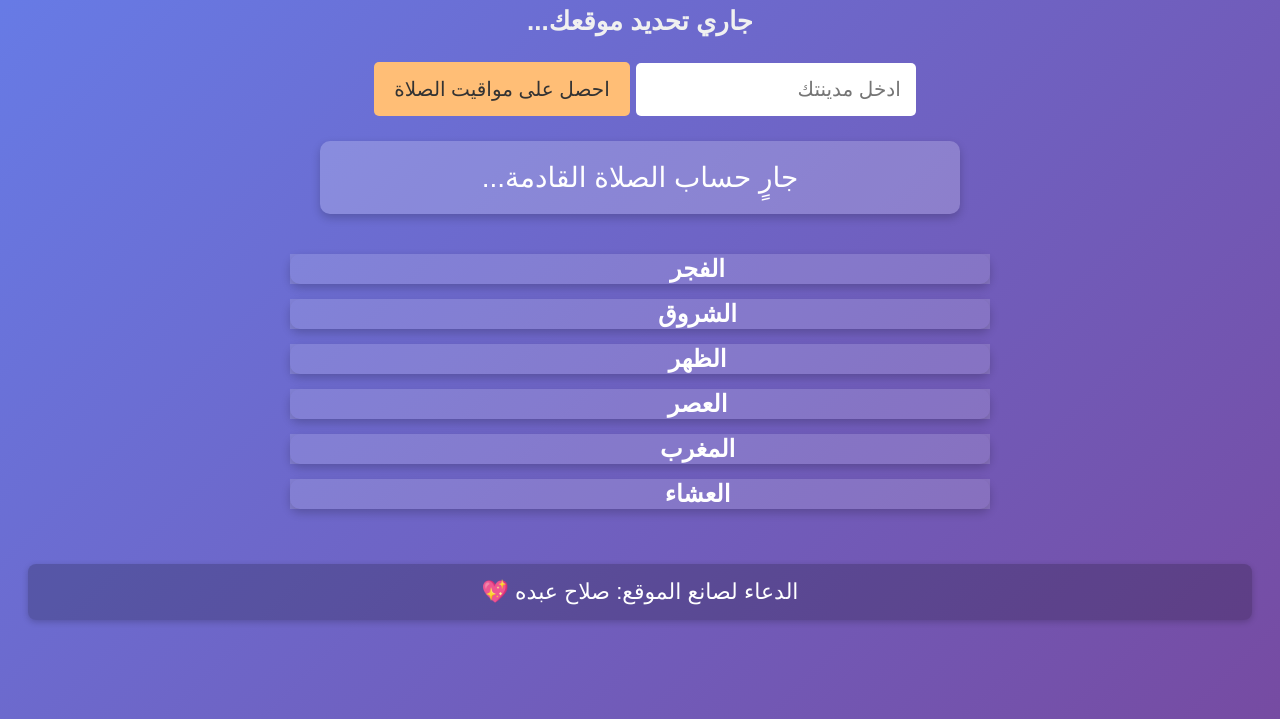
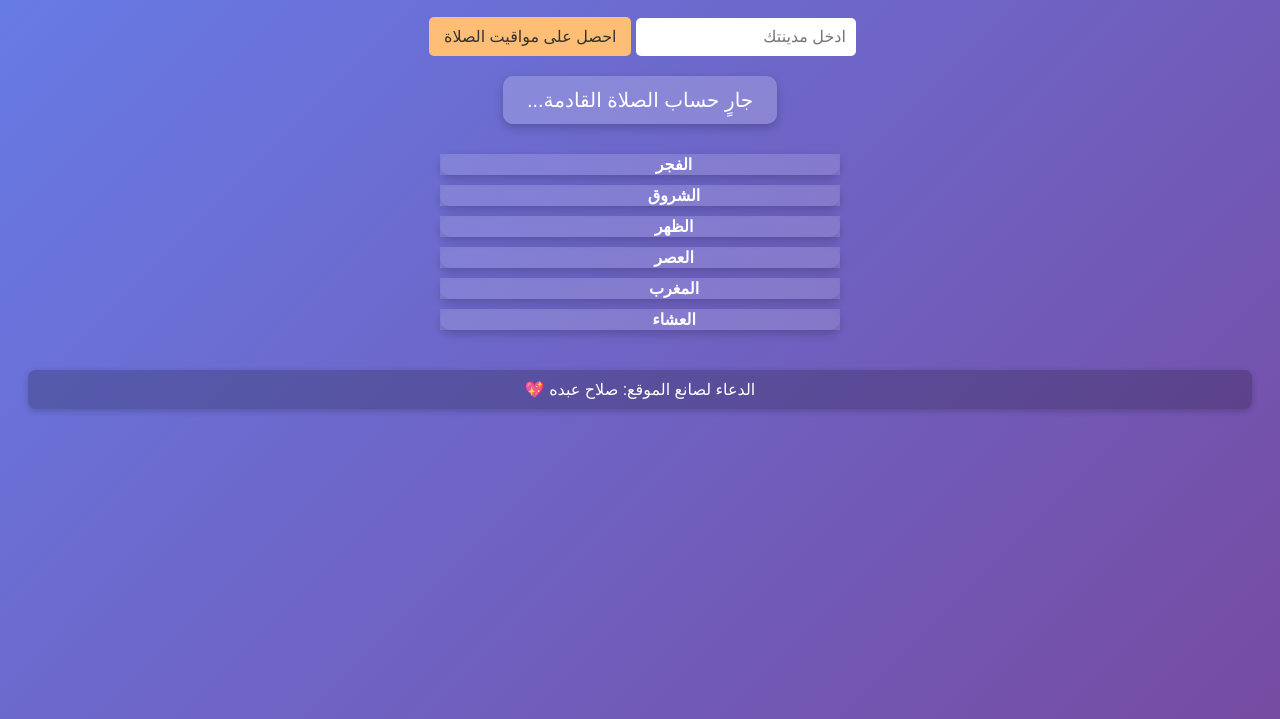
Before and after one commit to sm080a88-sys/Prayer-times-, a plain HTML site: page index.html in a window 1280 px wide. Shown: the part 137-856 px from the top of the page. Drawn offline with Linux system fonts and the light colour scheme.

Commit message:
Refactor styles and update prayer name to Arabic
Updated styles and adjusted font sizes for various elements. Changed 'Fajr' to its Arabic equivalent.

```diff
--- a/index.html
+++ b/index.html
@@ -13,75 +13,19 @@
         padding: 20px;
         direction: rtl;
         min-height: 100vh;
-        font-size: 22px; /* تكبير الخط */
     }
-    h1 {
-        margin-bottom: 25px;
-        font-size: 48px; /* تكبير عنوان الصفحة */
-        text-shadow: 1px 1px 4px rgba(0,0,0,0.3);
-    }
-    #location {
-        margin-bottom: 25px;
-        font-weight: bold;
-        font-size: 26px; /* تكبير الموقع */
-        color: #f0f0f0;
-    }
-    #cityInput input {
-        padding: 15px;
-        font-size: 20px;
-        border: none;
-        border-radius: 5px;
-        width: 250px;
-        outline: none;
-    }
-    #cityInput button {
-        padding: 15px 20px;
-        font-size: 20px;
-        border: none;
-        border-radius: 5px;
-        margin-left: 10px;
-        background-color: #ffbe76;
-        color: #333;
-        cursor: pointer;
-        transition: 0.3s;
-    }
+    h1 { margin-bottom: 15px; font-size: 36px; text-shadow: 1px 1px 4px rgba(0,0,0,0.3); }
+    #location { margin-bottom: 20px; font-weight: bold; font-size: 18px; color: #f0f0f0; }
+    #cityInput input { padding: 10px; font-size: 16px; border: none; border-radius: 5px; width: 200px; outline: none; }
+    #cityInput button { padding: 10px 15px; font-size: 16px; border: none; border-radius: 5px; margin-left: 5px; background-color: #ffbe76; color: #333; cursor: pointer; transition: 0.3s; }
     #cityInput button:hover { background-color: #fab1a0; }
-    #nextPrayer {
-        font-size: 28px;
-        margin: 25px auto;
-        padding: 20px;
-        background-color: rgba(255,255,255,0.2);
-        border-radius: 10px;
-        width: 90%;
-        max-width: 600px;
-        box-shadow: 0 4px 10px rgba(0,0,0,0.2);
-    }
-    table {
-        margin: 0 auto;
-        border-collapse: separate;
-        border-spacing: 0 15px;
-        width: 95%; /* تقريبًا يغطي الصفحة */
-        max-width: 700px;
-        font-size: 24px; /* تكبير الخط داخل الجدول */
-    }
-    tr {
-        background-color: rgba(255,255,255,0.15);
-        border-radius: 10px;
-        box-shadow: 0 4px 10px rgba(0,0,0,0.2);
-        transition: 0.3s;
-    }
+    #nextPrayer { font-size: 20px; margin: 20px auto; padding: 12px; background-color: rgba(255,255,255,0.2); border-radius: 10px; width: fit-content; min-width: 250px; box-shadow: 0 4px 10px rgba(0,0,0,0.2); }
+    table { margin: 0 auto; border-collapse: separate; border-spacing: 0 10px; width: 90%; max-width: 400px; }
+    tr { background-color: rgba(255,255,255,0.15); border-radius: 10px; box-shadow: 0 4px 10px rgba(0,0,0,0.2); transition: 0.3s; }
     tr:hover { background-color: rgba(255,255,255,0.25); }
-    td:first-child { font-weight: bold; padding-left: 15px; }
-    td:last-child { text-align: left; padding-right: 15px; }
-    footer {
-        margin-top: 40px;
-        font-size: 22px;
-        color: #fff;
-        background-color: rgba(0,0,0,0.2);
-        padding: 15px 0;
-        border-radius: 8px;
-        box-shadow: 0 2px 6px rgba(0,0,0,0.2);
-    }
+    td:first-child { font-weight: bold; padding-left: 10px; }
+    td:last-child { text-align: left; padding-right: 10px; }
+    footer { margin-top: 30px; font-size: 16px; color: #fff; background-color: rgba(0,0,0,0.2); padding: 10px 0; border-radius: 8px; box-shadow: 0 2px 6px rgba(0,0,0,0.2); }
 </style>
 </head>
 <body>
@@ -181,7 +125,7 @@ function updateNextPrayer() {
         nextPrayerTime = new Date();
         nextPrayerTime.setDate(nextPrayerTime.getDate()+1);
         nextPrayerTime.setHours(h,m,0,0);
-        nextPrayerName = 'Fajr';
+        nextPrayerName = 'الفجر';
     }
 
     const diff = nextPrayerTime - now;
```
